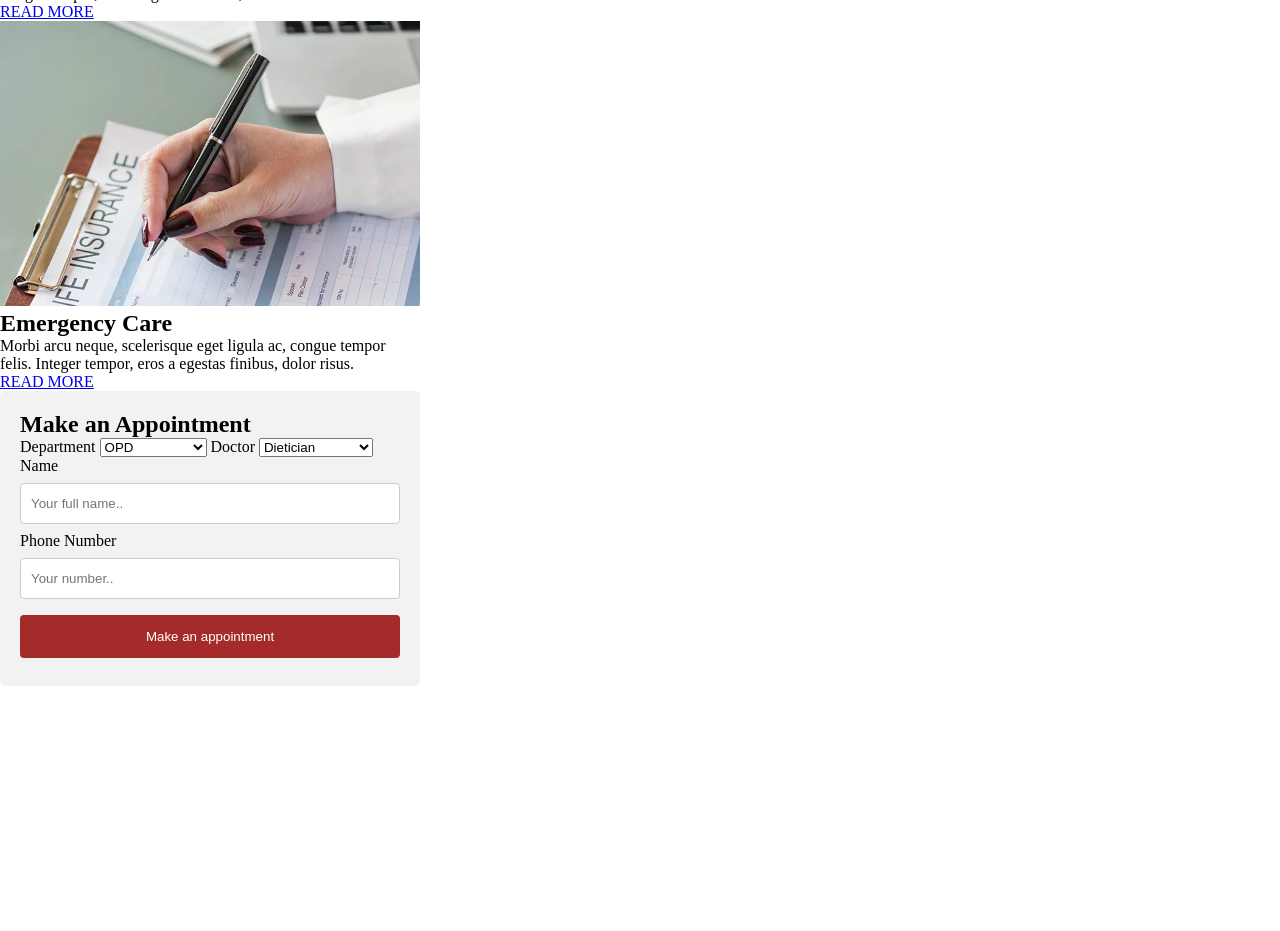
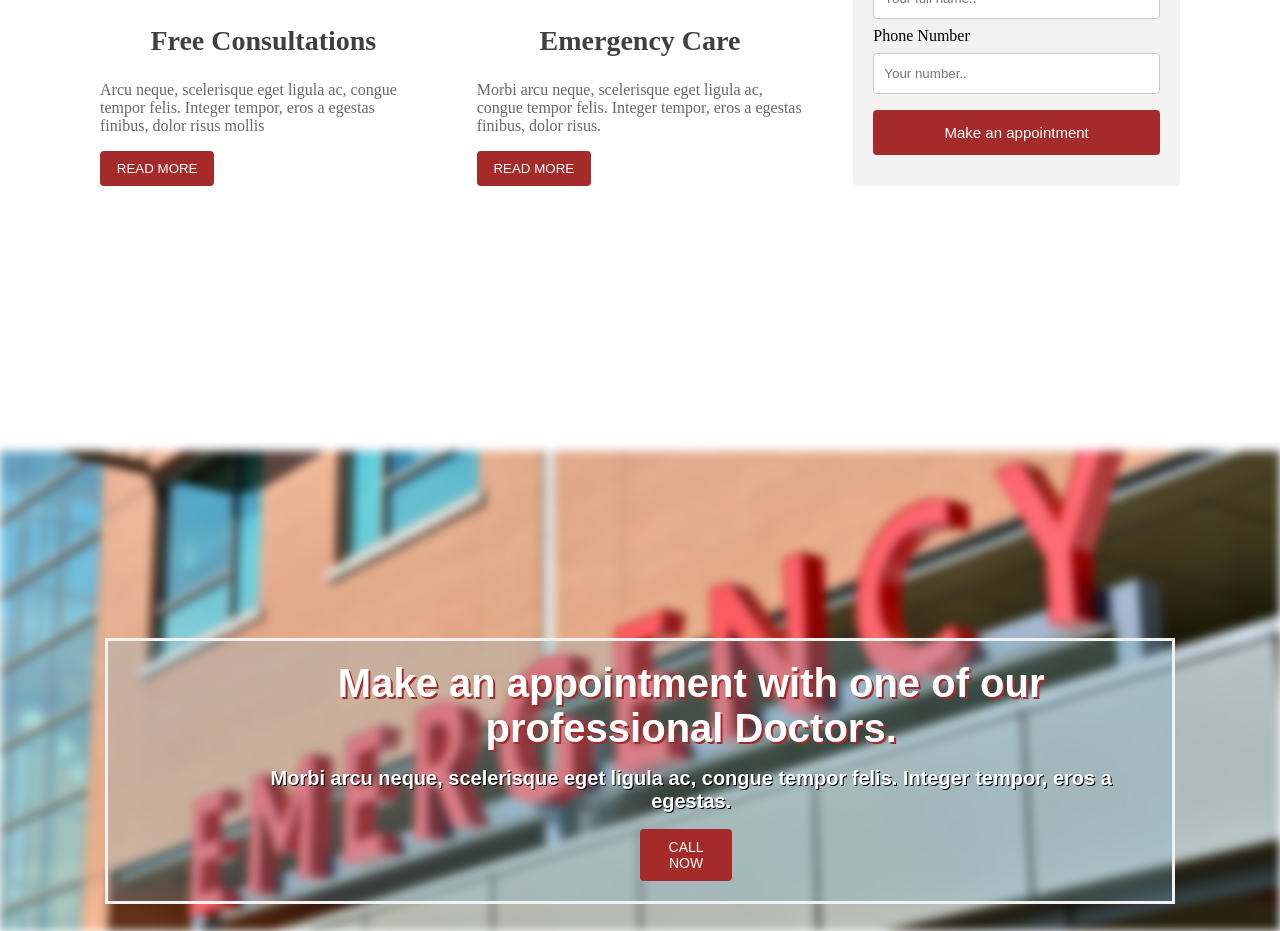
Before and after one commit to Ms-Adubea/assignment-trial-webdoc, a plain HTML site: page index.html in a window 1280 px wide. Shown: the part 1549-2480 px from the top of the page. Before the commit the page ends 2235 px from the top, so only its background shows below. Drawn offline with Linux system fonts and the light colour scheme.

Commit message:
added appointment booking section

```diff
--- a/assets/css/styles.css
+++ b/assets/css/styles.css
@@ -45,8 +45,8 @@ header {
   top: 50%;
   transform: translateY(-50%);
   width: 1px;
-    height: 20px; /* Adjust height as needed */
-    background-color: #ccc; /* Light gray color for the vertical line */
+  height: 20px;
+  background-color: #ccc;
 }
 
 .head-list a {
@@ -74,7 +74,6 @@ nav {
   position: absolute;
   top: 0;
   left: 0;
-  width: 100%;
   height: 42.5px;
   line-height: 30px;
   outline: 0;
@@ -102,10 +101,12 @@ nav {
 
 .form {
   position: relative;
+  display: flex;
+  align-items: center;
   top: 0;
   left: 0;
   transform: translate(-50%, -50%);
-    transition: all 0.5s;
+  transition: 0.5s;
   width: 100%;
   height: 100%;
   background: white;
@@ -163,6 +164,7 @@ color: white;
   color: white;
   margin-top: 2rem;
   width: 29%;
+  text-shadow: 1px 1px #40ADCE;
 }
 
 .hero {
@@ -170,10 +172,12 @@ color: white;
   padding-left: 4.2rem;
   margin-top: 14rem;
 }
+
 .hero-info h2 {
   font-size: 45px;
   color: white;
   width: 30%;
+  text-shadow: 2px 2px #40ADCE
 }
 
 .hero-info button {
@@ -189,15 +193,77 @@ color: white;
 }
 
 .main-container {
+  width: 100%;
+  min-height: 100vh;
+}
+
+.flex-container {
+  display: flex;
+  flex-direction: row;
+  padding: 100px;
   display: grid;
   grid-template-columns: repeat(3, 1fr);
   grid-template-rows: 1fr;
-  grid-column-gap: 10px;
+  grid-column-gap: 50px;
   grid-row-gap: 0px;
+}
+
+.img-container h2 {
+  text-align: center;
+  font-size: 28px;
+  margin-top: 3rem;
+  margin-bottom: 1.5rem;
+  color: #404040;
+}
+
+.img-container p {
+  color: #6B6767;
+  margin-bottom: 1rem;
+}
+
+.img-container a {
+  color: #8e0108;
+  margin-bottom: 1rem;
 }
 
 .img-container img {
   width: 100%;
+}
+
+.img-container button {
+  background-color: brown;
+  color: white;
+  border: none;
+  width: 35%;
+  border-radius: 4px;
+  padding: 10px;
+  cursor: pointer;
+}
+
+.img-container button:hover {
+  background-color: rgb(185, 49, 49);
+  color: black;
+  font-weight: 700;
+}
+
+.department {
+  width: 100%;
+  padding: 12px 10px;
+  margin: 8px 0;
+  display: inline-block;
+  border: 1px solid #ccc;
+  border-radius: 4px;
+  box-sizing: border-box;
+}
+
+.doctor {
+  width: 100%;
+  padding: 12px 10px;
+  margin: 8px 0;
+  display: inline-block;
+  border: 1px solid #ccc;
+  border-radius: 4px;
+  box-sizing: border-box;
 }
 
 .input-form {
@@ -219,11 +285,13 @@ color: white;
   border: none;
   border-radius: 4px;
   cursor: pointer;
+  font-size: 15px;
 }
 
 .appointment:hover {
   background-color: rgb(185, 49, 49);
   color: black;
+  font-weight: 700;
 }
 
 .make-appointment {
@@ -231,3 +299,73 @@ color: white;
   background-color: #f2f2f2;
   padding: 20px;
 }
+
+.call-now-section {
+  background-image: url(../images/emergency.jpg);
+  filter: blur(5px);
+  height: 60vh;
+  width: 100%;
+  margin: 0;
+  background-position: center;
+  background-size: cover;
+  background-repeat: no-repeat;
+}
+
+.call-now-item {
+ align-content: center;
+  background-color: #7cb5cb48;
+  color: white;
+  font-weight: bold;
+  border: 3px solid #f1f1f1;
+  position: absolute;
+  top: 290%;
+  left: 50%;
+  transform: translate(-50%, -50%);
+  z-index: 2;
+  width: 80%;
+  padding: 20px;
+  text-align: center;
+}
+
+.third-section {
+  height: 100%;
+  margin: 0;
+  font-family: Arial, Helvetica, sans-serif;
+   justify-content: center;
+}
+
+.call-now-item h2 {
+  font-size: 30pt;
+  color: white;
+  margin-left: 10%;
+  text-shadow: 2px 2px brown;
+  margin-bottom: 1rem;
+  box-sizing: border-box;
+}
+
+.call-now-item p {
+  font-size: 15pt;
+  color: white;
+  margin-left: 10%;
+  text-shadow: 1px 1px black;
+  margin-bottom: 1rem;
+}
+
+.call-now-item button {
+  background-color: brown;
+  color: white;
+  border: none;
+  width: 9%;
+  border-radius: 4px;
+  padding: 10px;
+  cursor: pointer;
+  margin-left: 50%;
+  display: block;
+  font-size: 14px;
+}
+
+.call-now-item button:hover {
+  background-color: rgb(185, 49, 49);
+  color: black;
+  font-weight: 700;
+}
--- a/index.html
+++ b/index.html
@@ -59,7 +59,6 @@
 
 
     <section class="main-container">
-        <div>
         <div class="flex-container">
             <div class="img-container">
                 <img src="assets/images/info_1.jpg.webp" alt="images">
@@ -67,7 +66,8 @@
                 <p>Arcu neque, scelerisque eget ligula ac, congue tempor felis. Integer tempor, eros a egestas
                     finibus,
                     dolor risus mollis</p>
-                    <a href="#" target="_blank">READ MORE</a>
+                <button><a href="#" target="_blank"></a>READ MORE</a></button>
+
             </div>
 
             <div class="img-container">
@@ -76,9 +76,7 @@
                 <p>Morbi arcu neque, scelerisque eget ligula ac, congue tempor felis. Integer tempor, eros a
                     egestas
                     finibus, dolor risus.</p>
-                    <a href="#" target="_blank">READ MORE</a>
-                </div>
-
+                <button><a href="#" target="_blank"></a>READ MORE</a></button>
             </div>
 
             <div class="make-appointment">
@@ -86,14 +84,14 @@
                 <div>
                     <form action="/action_page.php">
                         <label for="department">Department</label>
-                        <select id="department" name="department">
+                        <select id="department" name="department" class="department">
                             <option value="opd">OPD</option>
                             <option value="maternal">Maternal Care</option>
                             <option value="physiotherapy">Physiotherapy</option>
                         </select>
 
                         <label for="doctor">Doctor</label>
-                        <select id="doctor" name="doctor">
+                        <select id="doctor" name="doctor" class="doctor">
                             <option value="dietician">Dietician</option>
                             <option value="oncologist">Oncologist</option>
                             <option value="physiotherapist">Physiotherapist</option>
@@ -109,11 +107,26 @@
                     </form>
                 </div>
             </div>
-
         </div>
         </div>
     </section>
 
+    <section class="third-section">
+        <div class="call-now-section"></div>
+        <div class="call-now-item">
+            <h2>Make an appointment with one of our professional Doctors.</h2>
+            <p>Morbi arcu neque, scelerisque eget ligula ac, congue tempor felis. Integer tempor, eros a egestas.</p>
+            <div><button><a href="#" target="_blank"></a>CALL NOW</a></button></div>
+        </div>
+
+    </section>
+
+    <section>
+        <div>
+            <h2></h2>
+            <p></p>
+        </div>
+    </section>
 </body>
 
 </html>
```
Also changed, not shown: assets/images/dept_1.jpg (added), assets/images/dept_2.jpg (added), assets/images/dept_3.jpg (added), assets/images/dept_4.jpg (added), assets/images/emergency.jpg (added), assets/images/latest_1.jpg (added), assets/images/latest_2.jpg (added), assets/images/latest_3.jpg (added). Lines whose indentation alone changed are shown as unchanged.
